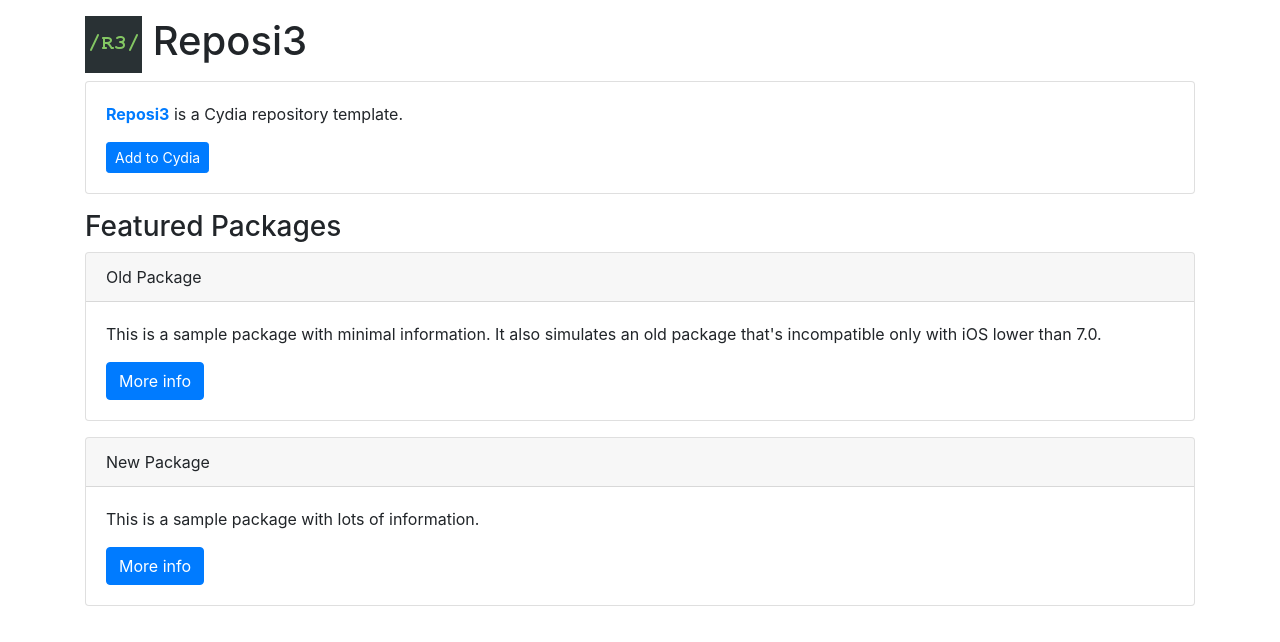
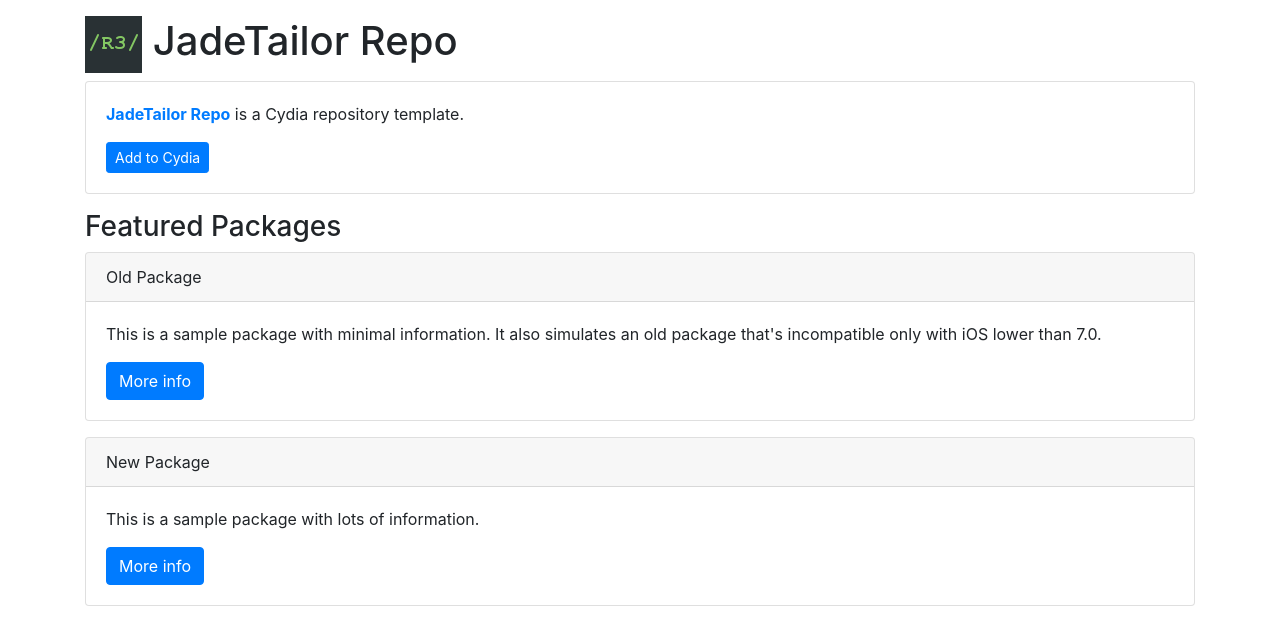
Before and after one commit to jadelaos/repo, a plain HTML site: page index.html in a window 1280 px wide. Drawn offline with nearby package versions, Linux system fonts and the light colour scheme.

Commit message:
Update index.html

```diff
--- a/index.html
+++ b/index.html
@@ -1,7 +1,7 @@
 <!DOCTYPE html>
 <html lang="en">
 <head>
-  <title>Reposi3</title>
+  <title>JadeTailor Repo</title>
   <meta charset="utf-8">
   <meta name="viewport" content="width=device-width, initial-scale=1">
   <link rel="stylesheet" href="https://stackpath.bootstrapcdn.com/bootstrap/4.5.0/css/bootstrap.min.css" integrity="sha384-9aIt2nRpC12Uk9gS9baDl411NQApFmC26EwAOH8WgZl5MYYxFfc+NcPb1dKGj7Sk" crossorigin="anonymous">
@@ -11,13 +11,13 @@
 <body>
 
 <div class="container">
-	<h1><img src="CydiaIcon.png"> Reposi3</h1>
+	<h1><img src="CydiaIcon.png"> JadeTailor Repo</h1>
 </div>
 
 <div class="container">
 	<div class="card">
 		<div class="card-body">
-			<p><span class="text-primary"><b>Reposi3</span></b> is a Cydia repository template.</p>
+			<p><span class="text-primary"><b>JadeTailor Repo</span></b> is a Cydia repository template.</p>
 			<a class="btn btn-sm btn-primary" href="cydia://url/https://cydia.saurik.com/api/share#?source=https://supermamon.github.io/Reposi3/">Add to Cydia</a>
 		</div>
 	</div>
```
